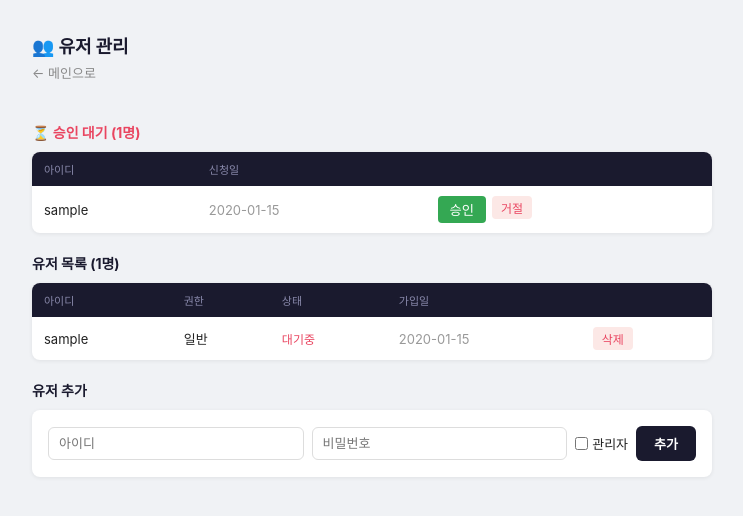
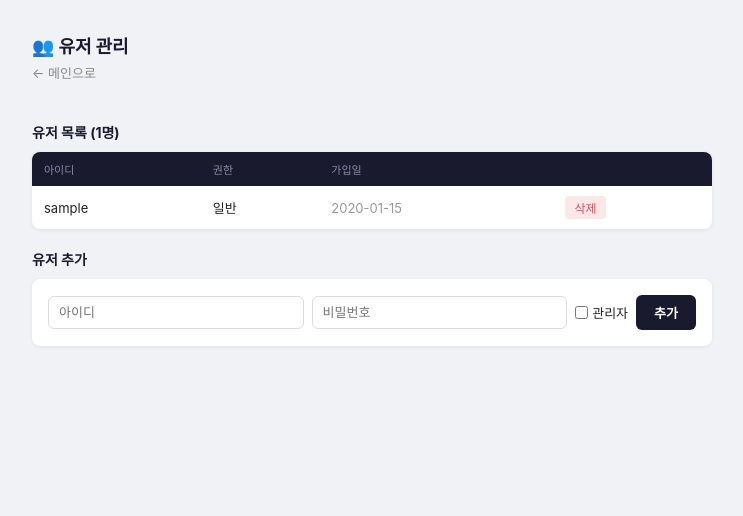
Before and after one commit to na0707669-cmyk/job-hunter, a Flask app: template templates/admin.html in a window 1280 px wide. Shown: the top 516 px of the page, without its empty margins (268-1011 px from the left). Run offline with Flask 3, Linux system fonts and the light colour scheme; the template is opened without the code that fills it: most values are stand-ins (such as "Sample title", 1, 10 or a date in 2020); parts of the project's set-up code (start-up, migrations or seed data) failed here and were passed over.

Commit message:
Remove signup approval flow

```diff
--- a/app.py
+++ b/app.py
@@ -383,11 +383,10 @@ def logout():
 @login_required
 @admin_required
 def admin_page():
-    users         = db.list_users()
-    pending_users = db.get_pending_users()
+    users   = db.list_users()
     msg     = request.args.get("msg")
     msg_err = request.args.get("err")
-    return render_template("admin.html", users=users, pending_users=pending_users, msg=msg, msg_err=msg_err)
+    return render_template("admin.html", users=users, msg=msg, msg_err=msg_err)
 
 
 @app.route("/admin/users", methods=["POST"])
@@ -406,16 +405,6 @@ def admin_add_user():
         return redirect(url_for("admin_page", msg=f"{username} 추가 완료"))
     except Exception as e:
         return redirect(url_for("admin_page", msg=f"오류: {e}", err=1))
-
-
-@app.route("/admin/users/<int:uid>/approve", methods=["POST"])
-@login_required
-@admin_required
-def admin_approve_user(uid):
-    if not _csrf_validate():
-        return "잘못된 요청입니다.", 403
-    db.approve_user(uid)
-    return redirect(url_for("admin_page", msg="승인 완료"))
 
 
 @app.route("/admin/users/<int:uid>/delete", methods=["POST"])
--- a/templates/admin.html
+++ b/templates/admin.html
@@ -10,44 +10,13 @@
   <h1>👥 유저 관리</h1>
   <a class="back" href="/">← 메인으로</a>
 
-  {% if pending_users %}
-  <h2 style="color:#e94560">⏳ 승인 대기 ({{ pending_users|length }}명)</h2>
-  <table>
-    <tr><th>아이디</th><th>신청일</th><th></th></tr>
-    {% for u in pending_users %}
-    <tr>
-      <td>{{ u.username }}</td>
-      <td style="color:#999">{{ u.created_at[:10] if u.created_at else '-' }}</td>
-      <td style="display:flex;gap:6px">
-        <form method="post" action="/admin/users/{{ u.id }}/approve" style="display:inline">
-          <input type="hidden" name="csrf_token" value="{{ csrf_token() }}">
-          <button style="background:#34a853;color:#fff;border:none;border-radius:4px;padding:4px 12px;cursor:pointer">승인</button>
-        </form>
-        <form method="post" action="/admin/users/{{ u.id }}/delete" style="display:inline"
-              onsubmit="return confirm('{{ u.username }} 거절/삭제?')">
-          <input type="hidden" name="csrf_token" value="{{ csrf_token() }}">
-          <button class="del">거절</button>
-        </form>
-      </td>
-    </tr>
-    {% endfor %}
-  </table>
-  {% endif %}
-
   <h2>유저 목록 ({{ users|length }}명)</h2>
   <table>
-    <tr><th>아이디</th><th>권한</th><th>상태</th><th>가입일</th><th></th></tr>
+    <tr><th>아이디</th><th>권한</th><th>가입일</th><th></th></tr>
     {% for u in users %}
     <tr>
       <td>{{ u.username }}</td>
       <td>{{ '관리자' if u.is_admin else '일반' }}</td>
-      <td>
-        {% if u.get('is_approved', True) %}
-        <span style="color:#34a853;font-size:12px">승인됨</span>
-        {% else %}
-        <span style="color:#e94560;font-size:12px">대기중</span>
-        {% endif %}
-      </td>
       <td style="color:#999">{{ u.created_at[:10] if u.created_at else '-' }}</td>
       <td>
         {% if not u.is_admin %}
```
Also changed, not shown: db.py (+2 -14 lines).
